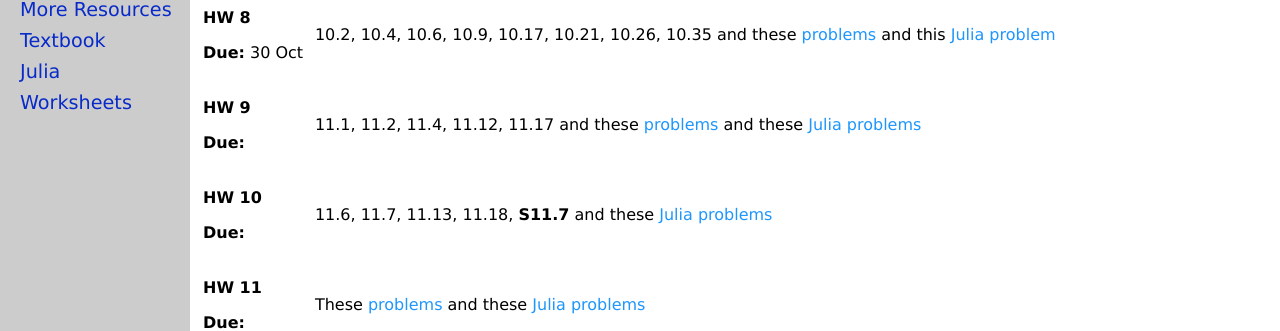
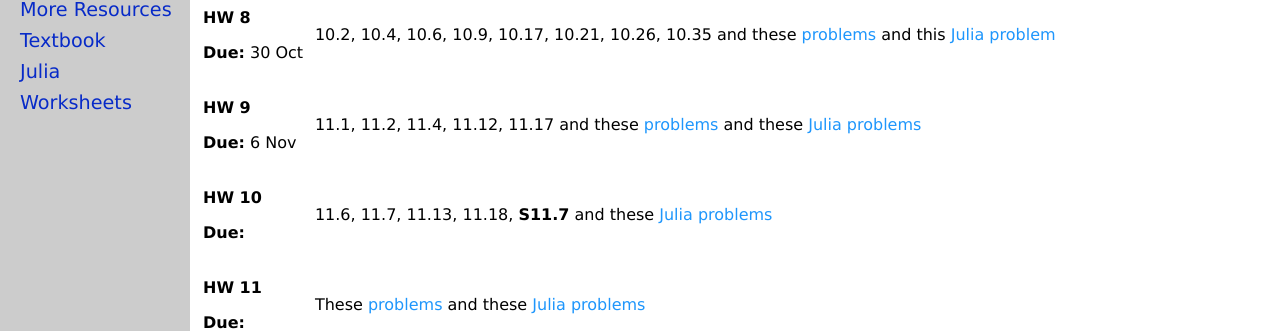
Before and after one commit to jrfaudree/LA, a Jekyll site: the page built from homework.md, in a window 1280 px wide and 900 px high, scrolled down 814 px. Shown: the part 185-516 px from the top of the window. Built offline with Jekyll 4.4.1, drawn with Linux system fonts in a browser that asks for light colours.

Commit message:
Update assignments.yml

```diff
--- a/_data/assignments.yml
+++ b/_data/assignments.yml
@@ -39,8 +39,8 @@
   due: "30 Oct "
 
 - title: "HW 9"
-  assignment: "11.1, 11.2, 11.4, 11.12, 11.17 and these [problems](HW9b.pdf)  and these [Julia problems](julia/HW9.ipynb)"
-  due: " "
+  assignment: "11.1, 11.2, 11.4, 11.12, 11.17 and these [problems](assets/homework/HW9b.pdf)  and these [Julia problems](julia/HW9.ipynb)"
+  due: "6 Nov "
 
 - title: "HW 10"
   assignment: "11.6, 11.7, 11.13, 11.18, **S11.7** and these [Julia problems](julia/HW10.ipynb)"
```
